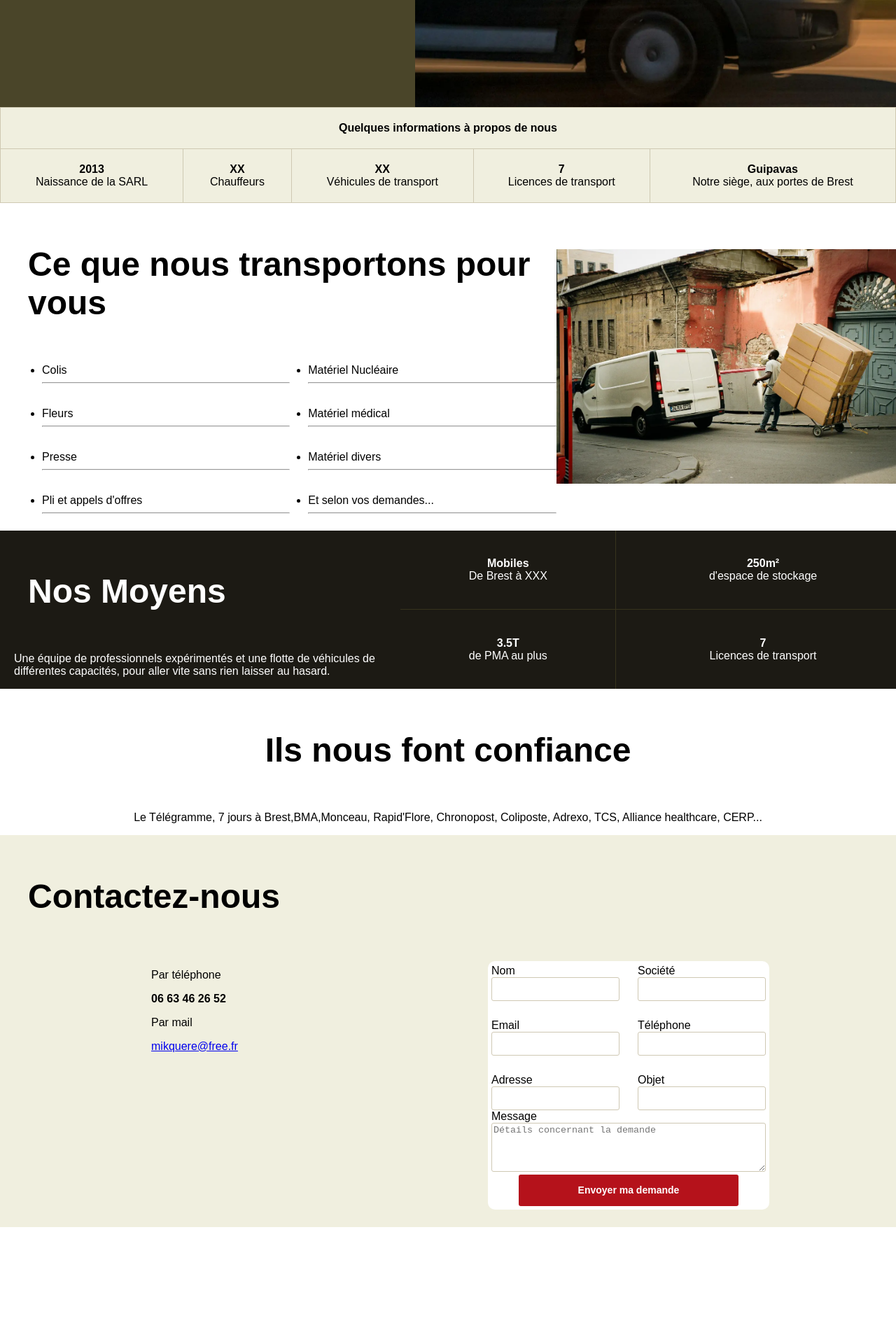
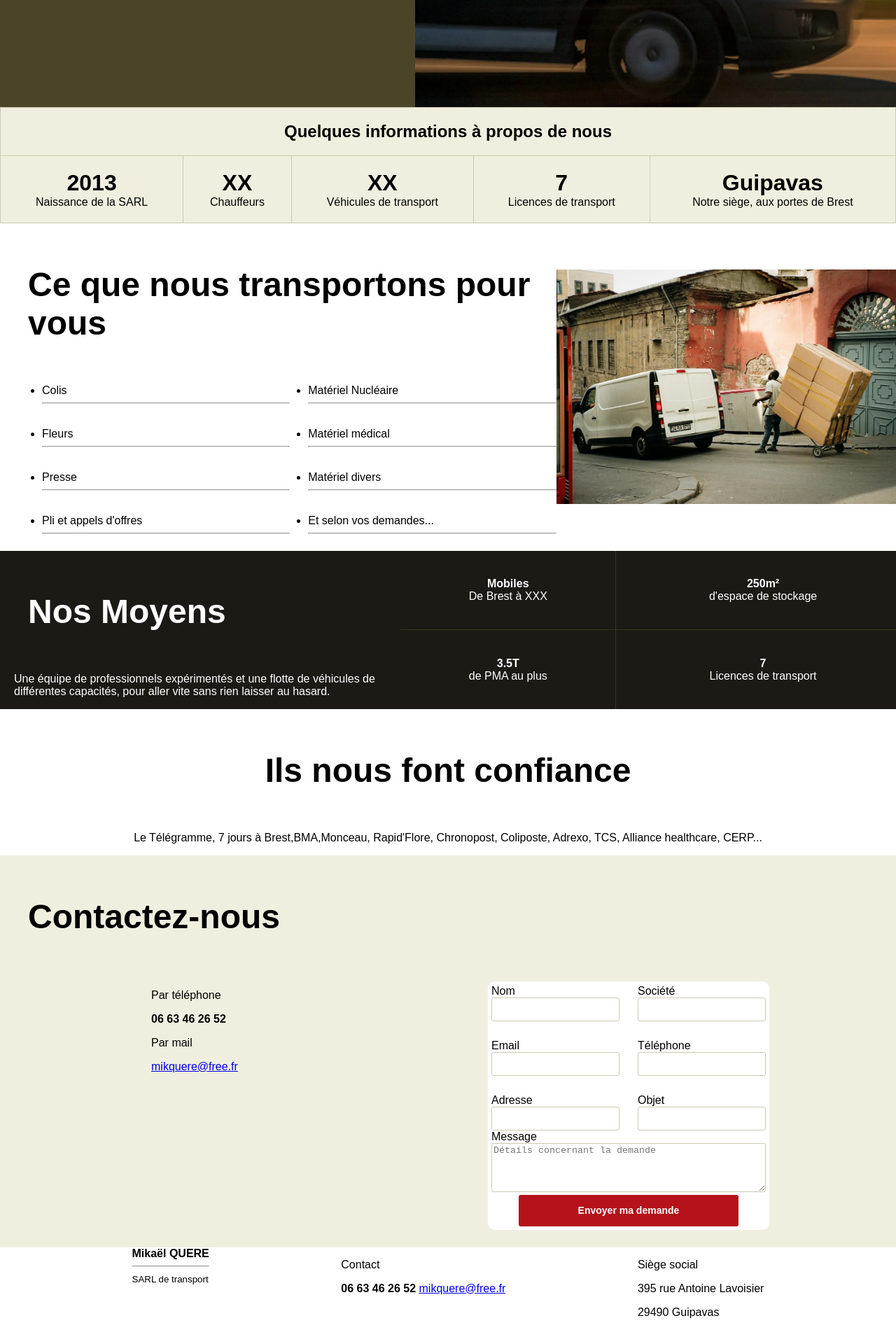
Before and after one commit to SaintNevinolas/MikQuere, a plain HTML site: page index.html in a window 1280 px wide. Shown: the part 647-2547 px from the top of the page at 70% size. Before the commit the page ends 2400 px from the top, so only its background shows below. Drawn offline with Linux system fonts and the light colour scheme.

Commit message:
Start of footer, font sizes

```diff
--- a/index.html
+++ b/index.html
@@ -46,33 +46,33 @@
             <table>
                 <thead>
                     <tr>
-                        <th colspan="5">Quelques informations à propos de nous</th>
+                        <th class="size_16" colspan="5">Quelques informations à propos de nous</th>
                     </tr>
                 </thead>
                 <tr>
                     <td>
                         <div class="wrap">
-                            <b>2013</b><span>Naissance de la SARL</span>
+                            <b class="size_26">2013</b><span>Naissance de la SARL</span>
                         </div>
                     </td>
                     <td>
                         <div class="wrap">
-                            <b>XX</b><span>Chauffeurs</span>
+                            <b class="size_26">XX</b><span>Chauffeurs</span>
                         </div>
                     </td>
                     <td>
                         <div class="wrap">
-                            <b>XX</b><span>Véhicules de transport</span>
+                            <b class="size_26">XX</b><span>Véhicules de transport</span>
                         </div>
                     </td>
                     <td>
                         <div class="wrap">
-                            <b>7</b><span>Licences de transport</span>
+                            <b class="size_26">7</b><span>Licences de transport</span>
                         </div>
                     </td>
                     <td>
                         <div class="wrap">
-                            <b>Guipavas</b><span>Notre siège, aux portes de Brest</span>
+                            <b class="size_26">Guipavas</b><span>Notre siège, aux portes de Brest</span>
                         </div>
                     </td>
                 </tr>
@@ -193,5 +193,22 @@
             </div>
         </section>
     </main>
+    <footer>
+        <div>
+            <b>Mikaël QUERE</b>
+            <hr>
+            <small>SARL de transport</small>
+        </div>
+        <div>
+            <p>Contact</p>
+            <b>06&nbsp;63&nbsp;46&nbsp;26&nbsp;52</b>
+            <a href="mailto:mikquere@free.fr">mikquere@free.fr</a>
+        </div>
+        <div>
+            <p>Siège social</p>
+            <p>395 rue Antoine Lavoisier</p>
+            <p>29490 Guipavas</p>
+        </div>
+    </footer>
 </body>
 </html>
```
